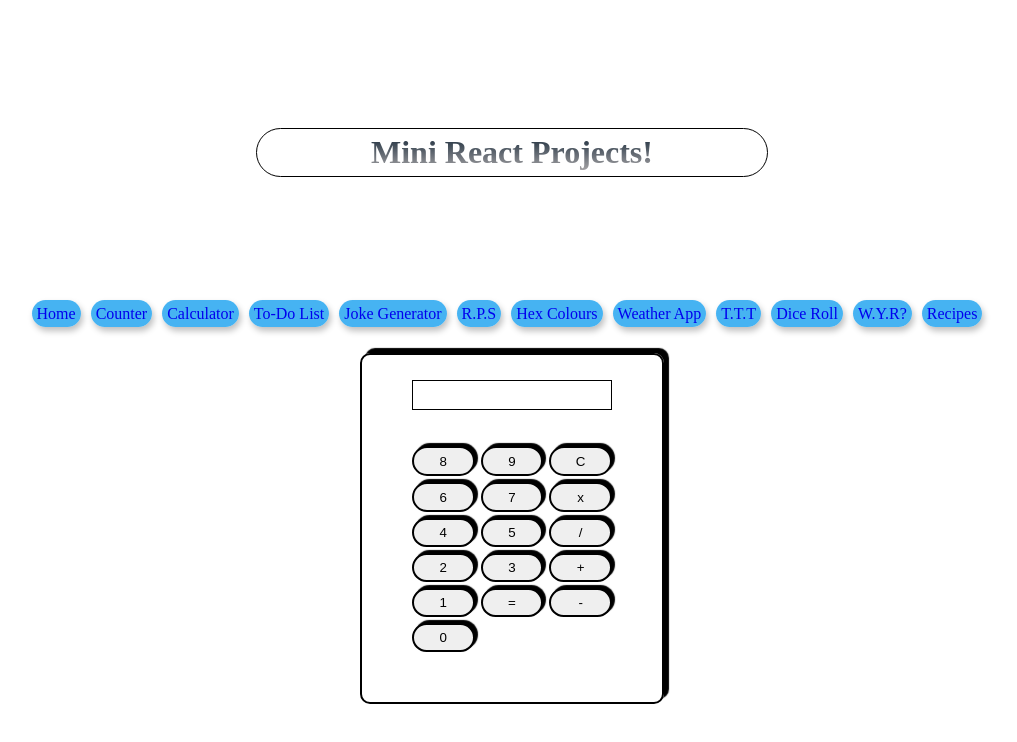
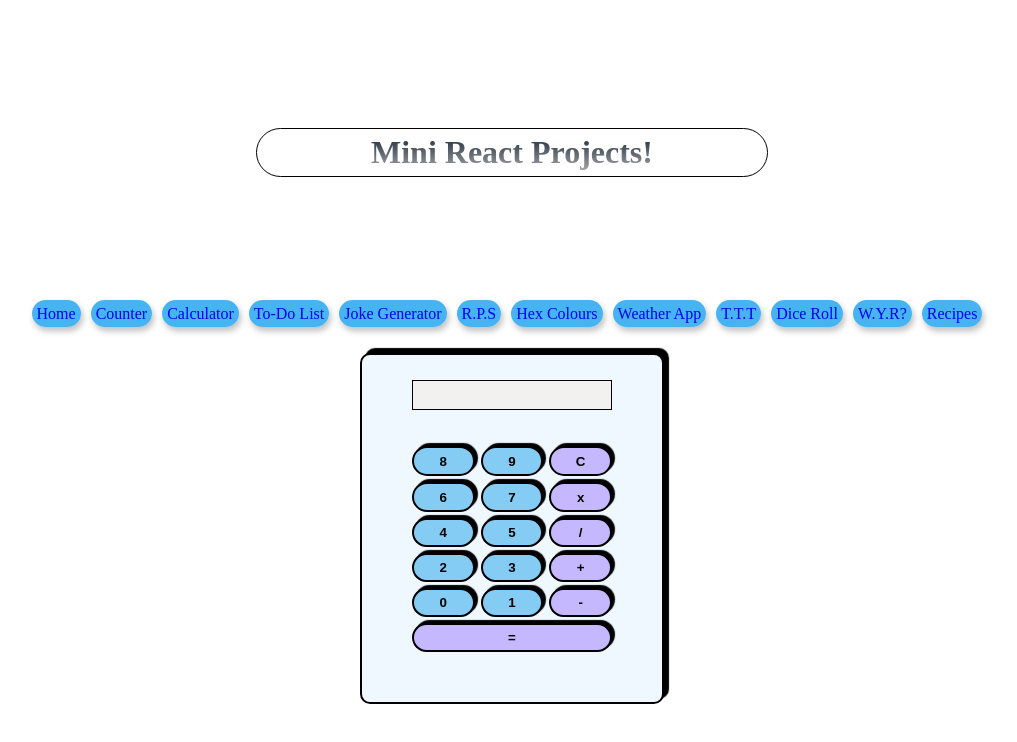
Before and after one commit to jss118/Mini-React-apps, a React (Create React App) app: page /Calculator in a window 1280 px wide. Shown: the top 742 px of the page, without its empty margins (128-1145 px from the left). Built offline with nearby package versions, Linux system fonts and the light colour scheme.

Commit message:
add simple negative numbers tests to calculate and CSS for calculator

```diff
--- a/src/App.css
+++ b/src/App.css
@@ -148,6 +148,7 @@ body {
   border-radius: 10px;
   padding: 25px 50px 50px 50px;
   box-shadow: 5px -5px 1px;
+  background-color: aliceblue;
 }
 
 .calculator__screen {
@@ -157,6 +158,7 @@ body {
   text-align: end;
   margin-bottom: 30px;
   overflow: auto;
+  background-color: rgb(243, 240, 240);
 }
 
 .calculator__btn {
@@ -176,6 +178,20 @@ body {
   position: relative;
   left: 3px;
   bottom: 3px;
+}
+
+.numBtn {
+  background-color: rgb(133, 204, 245);
+  font-weight: bold;
+}
+
+.opBtn {
+  background-color: rgb(197, 184, 255);
+  font-weight: bold;
+}
+
+.equalsBtn {
+  grid-column: 1 / 4;
 }
 
 .to-do__section {
@@ -310,8 +326,6 @@ p {
   word-wrap: normal;
   white-space: pre-wrap;
   padding: 0 0;
-}
-.singleItem--p {
 }
 .closeBtn {
   background-color: transparent;
--- a/src/Utils/Calculate.js
+++ b/src/Utils/Calculate.js
@@ -1,18 +1,23 @@
 const calculate = sumStr => {
   let negativeNum = sumStr[0];
+
   if (sumStr[0] === "-") {
     for (let i = 1; i < sumStr.length; i++) {
       negativeNum += sumStr[i];
-      if (typeof sumStr[i] !== "number") {
+      if (/[+\-x/]/.test(sumStr[i + 1])) {
         break;
       }
     }
   }
-
   let numbers = sumStr.match(/(\d+)/g);
   let operaters = sumStr.match(/[+\-x/]/g);
 
   let sumArr = [];
+  if (sumStr[0] === "-") {
+    operaters.shift();
+    numbers.shift();
+    numbers.unshift(negativeNum);
+  }
 
   for (let i = 0; i < numbers.length; i++) {
     sumArr.push(numbers[i]);
@@ -20,11 +25,6 @@ const calculate = sumStr => {
       sumArr.push(operaters[i]);
     }
   }
-  console.log(sumArr, "<<<before");
-  if (sumStr[0] === "-") {
-    sumArr = sumArr.slice(1).unshift(negativeNum);
-  }
-  console.log(sumArr, "<<<after");
 
   for (let j = 0; j < operaters.length; j++) {
     for (let i = 0; i < sumArr.length; i++) {
--- a/src/components/Calculator.jsx
+++ b/src/components/Calculator.jsx
@@ -3,7 +3,6 @@ const calculate = require("../Utils/Calculate");
 
 const Calculator = () => {
   const [sum, setSum] = useState("");
-  const [btnColor, setBtnColor] = useState("#FFFFFF");
 
   const buttons = [
     { value: 8 },
@@ -18,10 +17,10 @@ const Calculator = () => {
     { value: 2 },
     { value: 3 },
     { value: "+" },
+    { value: 0 },
     { value: 1 },
+    { value: "-" },
     { value: "=" },
-    { value: "-" },
-    { value: 0 },
   ];
 
   const handleClick = event => {
@@ -49,14 +48,6 @@ const Calculator = () => {
       }
     }
   };
-  const randomColor = () => {
-    const letters = "0123456789ABCDEF";
-    let color = "#";
-    for (let i = 0; i < 6; i++) {
-      color += letters[Math.floor(Math.random() * 16)];
-    }
-    return color;
-  };
 
   return (
     <div className="calculator__border">
@@ -67,7 +58,13 @@ const Calculator = () => {
             key={button.value}
             value={button.value}
             onClick={handleClick}
-            className="calculator__btn"
+            className={
+              typeof button.value === "number"
+                ? "calculator__btn numBtn"
+                : button.value === "="
+                ? "calculator__btn opBtn equalsBtn"
+                : "calculator__btn opBtn"
+            }
           >
             {button.value}
           </button>
```
Also changed, not shown: 1 other file (tests, documents, lock files or other folders).
